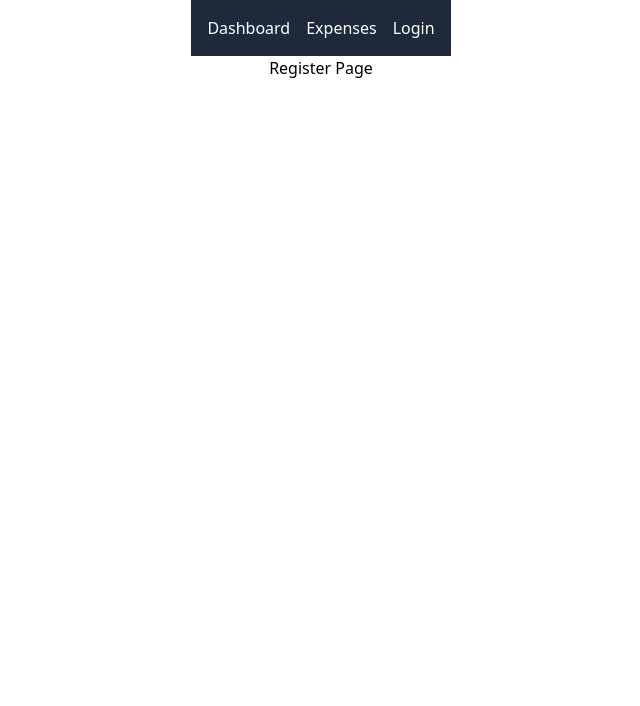
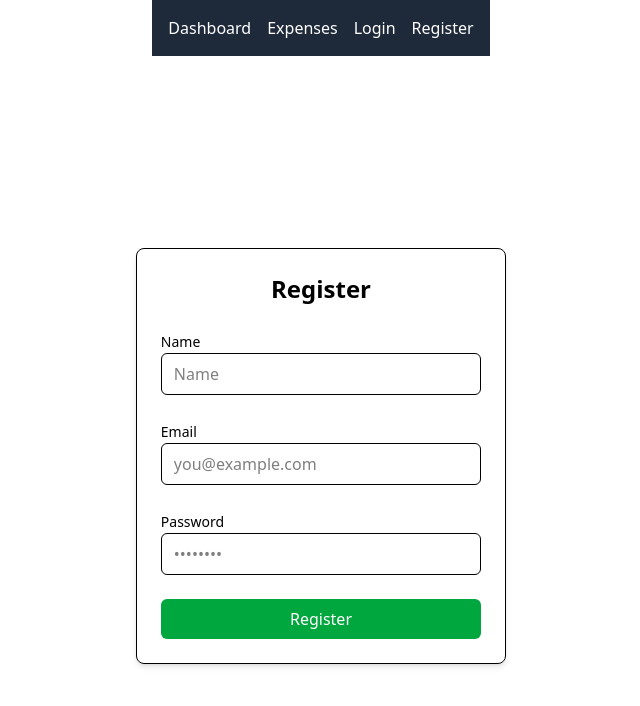
Before and after one commit to Sreesanth-01/smart_expense_tracker-frontend, a React (Vite) app: page /register in a window 1280 px wide. Shown: the top 706 px of the page, without its empty margins (319-959 px from the left). Built offline with nearby package versions, Linux system fonts and the light colour scheme.

Commit message:
feat: Register

```diff
--- a/src/components/common/Input.jsx
+++ b/src/components/common/Input.jsx
@@ -1,10 +1,10 @@
 import React from 'react'
 
-const Input = ({label,type="text",value,onChange,placeholder}) => {
+const Input = ({label,name,type="text",value,onChange,placeholder}) => {
   return (
     <div>
         <label className='text-sm font-medium'>{label}</label>
-        <input type={type} value={value} onChange={onChange} placeholder={placeholder}
+        <input type={type} name={name} value={value} onChange={onChange} placeholder={placeholder}
                 className='w-full border rounded-md px-3 py-2 focus:outline-none'  />
     </div>
   )
--- a/src/components/layout/Navbar.jsx
+++ b/src/components/layout/Navbar.jsx
@@ -7,6 +7,7 @@ const Navbar = () => {
       <Link to="/dashboard">Dashboard</Link>
       <Link to="/expenses">Expenses</Link>
       <Link to="/login">Login</Link>
+      <Link to="/register">Register</Link>
     </nav>
   )
 }
--- a/src/pages/Register.jsx
+++ b/src/pages/Register.jsx
@@ -1,9 +1,36 @@
-import React from 'react'
+import React, { useState } from 'react'
+import Input from '../components/common/Input';
 
 const Register = () => {
+  const [form,setForm] = useState({
+    name:"",
+    email:"",
+    password:""
+  })
+
+  const handleChange = (e) =>{
+    setForm({...form,[e.target.name]:e.target.value});
+  }
+
+  const handleSubmit = (e) =>{
+    e.preventDefault();
+    console.log(form);
+  }
   return (
-    <div>
-      Register Page
+    <div className='min-h-screen flex items-center justify-center'>
+      <form onSubmit={handleSubmit}
+        className='w-full max-w-sm p-6 border rounded-lg shadow-md flex flex-col gap-6'>
+        <h1 className='text-2xl font-bold text-center'>Register</h1>
+
+        <Input label="Name" name='name' type='text' value={form.name} onChange={handleChange} placeholder="Name" />
+
+        <Input label="Email" name='email' type='email' value={form.email} onChange={handleChange} placeholder="you@example.com" />
+
+        <Input label="Password" name='password' type='password' value={form.password} onChange={handleChange} placeholder="••••••••" />
+
+        <button type='submit' className='bg-green-600 text-white py-2 rounded-md hover:bg-green-700'>Register</button>
+
+      </form>
     </div>
   )
 }
```
